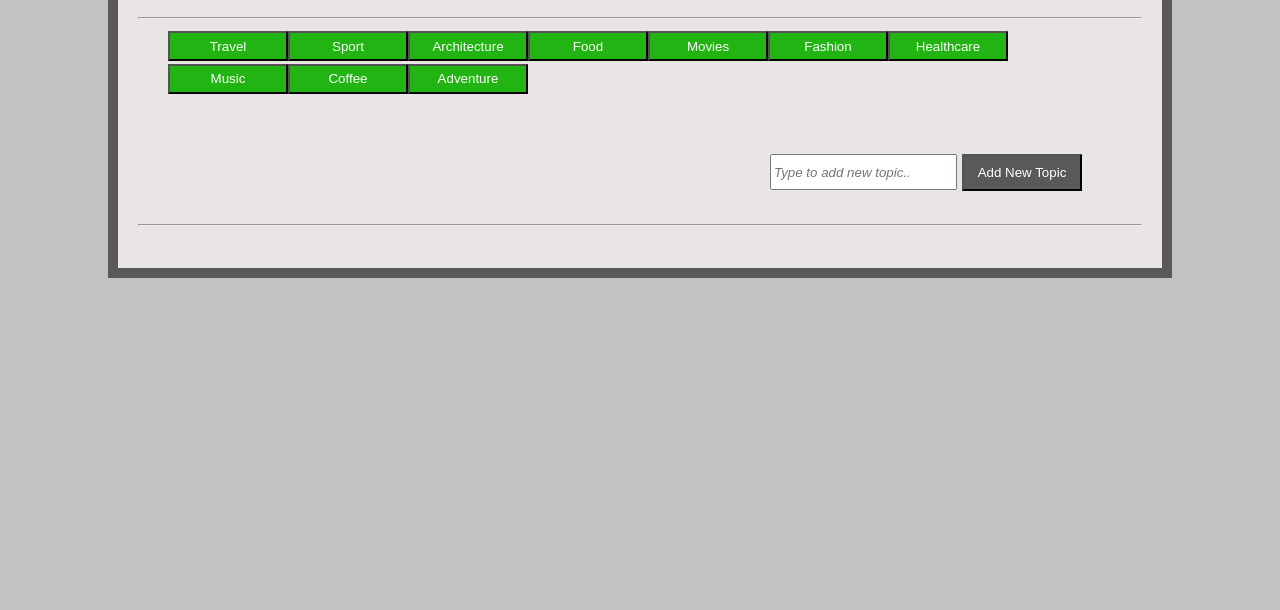
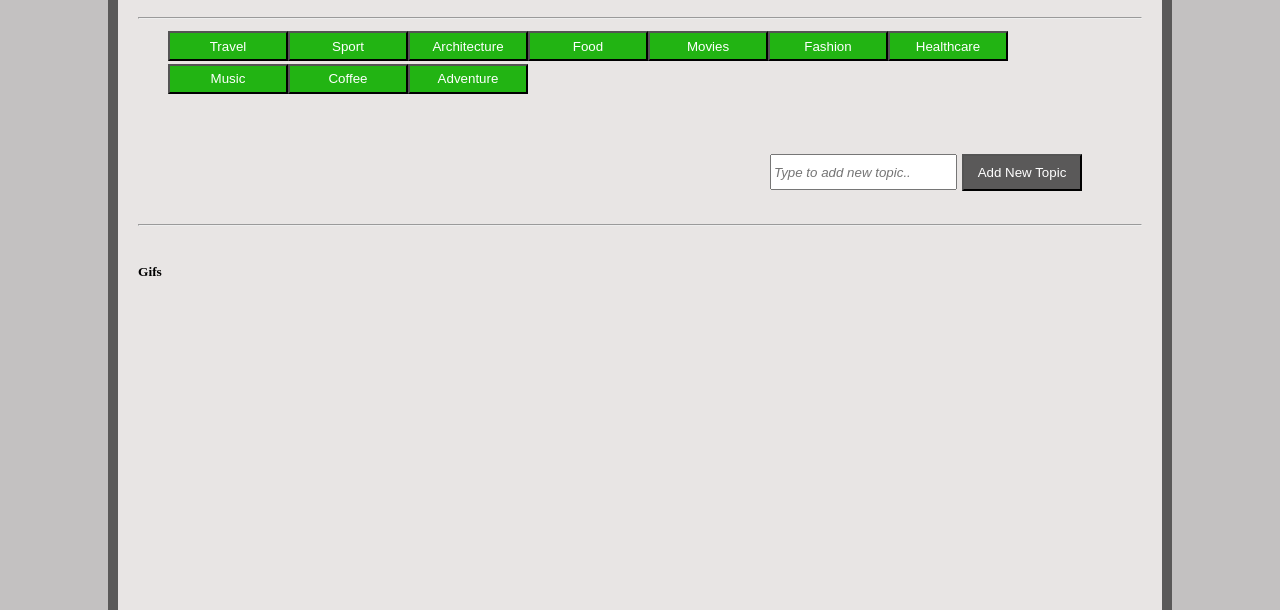
Before and after one commit to salamisola/Giphy-API, a plain HTML site: page index.html in a window 1280 px wide. Shown: the part 190-800 px from the top of the page. Drawn offline with nearby package versions, Linux system fonts and the light colour scheme.

Commit message:
updates and changes

```diff
--- a/assets/css/style.css
+++ b/assets/css/style.css
@@ -14,7 +14,7 @@ body {
 	padding: 10px 20px 32px 20px;
 	background-color: #e8e5e4;
 	border: 10px solid #5a5959;
-	/* height:1200px; */
+	height:1200px;
 }
 
 .searchContainer{
--- a/index.html
+++ b/index.html
@@ -40,7 +40,7 @@
 		<input id="userSearchText" type="text" style="height: 30px; font-style: italic;" placeholder="Type to add new topic..">
 		<button id="addInterest" type="submit">Add New Topic</button></div><br /><br />
 		<hr>
-		<!-- <h6>Gifs</h6> -->
+		<h6>Gifs</h6>
 
 		<div id="imageContainer">
 
```
